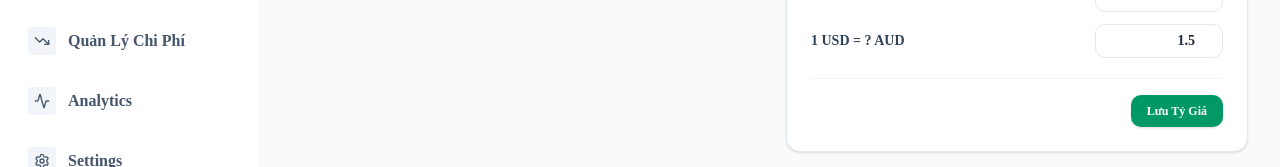
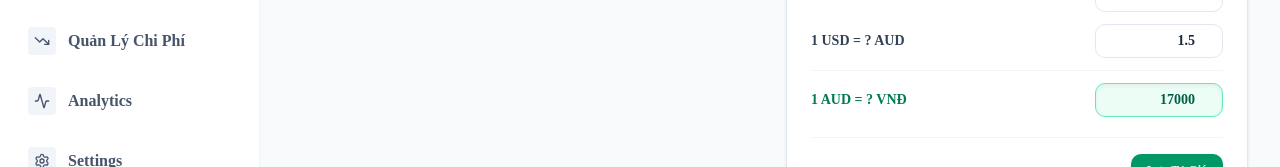
Before and after one commit to dunganhminh/ac-income-111, a Next.js app: page /crm/settings in a window 1280 px wide. Shown: the part 259-426 px from the top of the page. Built offline with nearby package versions, Linux system fonts and the light colour scheme; no server answers; the database is empty.

Commit message:
feat: add explicit aud_vnd exchange rate input and logic to Settings, Dashboard, and Analytics

```diff
--- a/src/app/crm/DashboardClient.tsx
+++ b/src/app/crm/DashboardClient.tsx
@@ -16,7 +16,10 @@ export default function DashboardClient({ projects, orders, customers, expenses
 
 
   const formatCurrency = (amountAUD: number) => {
-    if (currency === 'VND') return new Intl.NumberFormat('vi-VN', { style: 'currency', currency: 'VND' }).format(amountAUD * (rates.vnd / rates.aud)).replace('₫', 'VNĐ');
+    if (currency === 'VND') {
+       const audVndRate = rates.aud_vnd || (rates.vnd / (rates.aud || 1.5));
+       return new Intl.NumberFormat('vi-VN', { style: 'currency', currency: 'VND' }).format(amountAUD * audVndRate).replace('₫', 'VNĐ');
+    }
     if (currency === 'USD') return `${(amountAUD / rates.aud).toFixed(2)} USD`;
     return `${amountAUD.toFixed(2)} AUD`; // Mặc định hiển thị định dạng AUD ở hậu tố
   };
--- a/src/app/crm/settings/SettingsClient.tsx
+++ b/src/app/crm/settings/SettingsClient.tsx
@@ -376,6 +376,15 @@ export default function SettingsClient({ initialProjects, initialUsers, initialR
                   step="0.01"
                   onChange={e => setRates({...rates, aud: Number(e.target.value)})}
                   className="w-32 px-3 py-1.5 border border-slate-200 rounded-lg text-sm text-right font-bold focus:outline-none focus:ring-2 focus:ring-emerald-100"
+                />
+              </div>
+              <div className="flex items-center justify-between pt-3 border-t border-slate-100">
+                <label className="text-sm font-black text-emerald-700">1 AUD = ? VNĐ</label>
+                <input
+                  type="number"
+                  value={rates.aud_vnd || Math.round(rates.vnd / (rates.aud || 1))}
+                  onChange={e => setRates({...rates, aud_vnd: Number(e.target.value)})}
+                  className="w-32 px-3 py-1.5 border border-emerald-300 bg-emerald-50 text-emerald-800 rounded-lg text-sm text-right font-black focus:outline-none focus:ring-2 focus:ring-emerald-400 shadow-inner"
                 />
               </div>
             </div>
```
